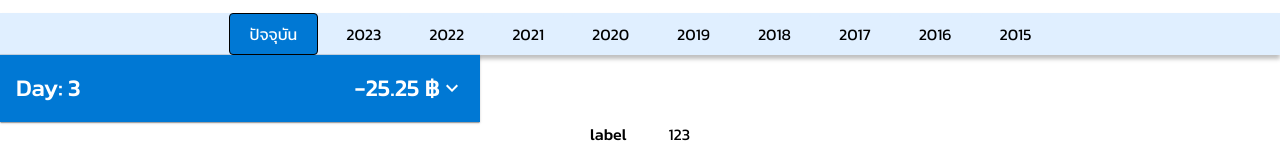
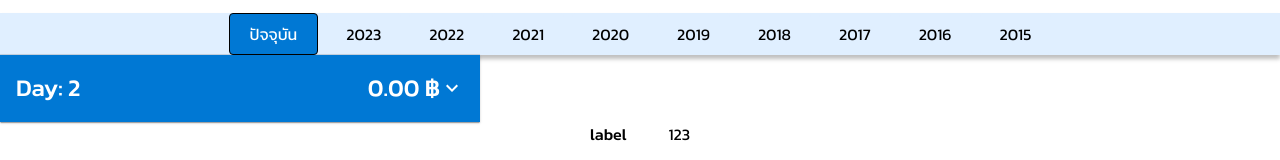
Before and after one commit to NuttaScholar/SmartBiz, a React (Vite) app: page / in a window 1280 px wide. Shown: the part 321-481 px from the top of the page. Built offline with nearby package versions, Linux system fonts and the light colour scheme.

Commit message:
Edit DailyTotalList Component

```diff
--- a/src/component/Molecules/DailyTotalList.tsx
+++ b/src/component/Molecules/DailyTotalList.tsx
@@ -1,59 +1,54 @@
 import React from 'react'
 import Accordion from '@mui/material/Accordion';
+import DailyTotal from './DailyTotal';
+import TransactionDetail, { transactionDetail_t, transactionType_e } from './TransactionDetail';
 
-import DailyTotal from './DailyTotal';
-import TransactionDetail, { transactionProp } from './TransactionDetail';
-
-/* Style */
-
+/**************************************************** */
+//  Style
+/**************************************************** */
 const AccordionBox: React.CSSProperties = {
   maxWidth: "480px",
   minWidth: "300px",
   width: "100%",
 }
 
-/* Style */
-
-/* Props */
-
-export interface DailyMoneyProps {
-  at: Date;
-  transactions: transactionProp[];
+/**************************************************** */
+//  Interface
+/**************************************************** */
+export type DailyTotal_t = {
+  date: Date;
+  transactions?: transactionDetail_t[] | null;
+}
+/**************************************************** */
+//  Interface
+/**************************************************** */
+interface DailyTotalListProps {
+  value: DailyTotal_t;
+  onClick?: (id: number) => void;
 }
 
-interface DailyTotalListProps {
-  value: DailyMoneyProps;
-}
-
-/* Props */
-
+/**************************************************** */
+//  Component
+/**************************************************** */
 const DailyTotalList: React.FC<DailyTotalListProps> = (Props) => {
-  const { transactions, at } = Props.value;
-
-  const totalMoney = transactions.reduce((sum, transaction) => {
-    return transaction.Income ? sum + transaction.money : sum - transaction.money;
+  /* Local Variable */
+  const { transactions, date } = Props.value;
+  const totalMoney = transactions?.reduce((sum, transaction) => {
+    return transaction.type === transactionType_e.income || transaction.type === transactionType_e.lone ? sum + transaction.money : sum - transaction.money;
   }, 0);
-  const dateNumber = at.getDate();
-
-  const transactionSelected = (id: string) => {
-    alert(`Selected transaction at ${id}`);
-  }
-
+  const dateNumber = date.getDate();
+  /* Return */
   return (
     <Accordion
       sx={AccordionBox}
     >
-      <DailyTotal value={{day: dateNumber, money: totalMoney}} />
+      <DailyTotal value={{ day: dateNumber, money: totalMoney || 0 }} />
 
-      {transactions.map((transaction, index) => (
+      {transactions?.map((transaction, index) => (
         <TransactionDetail
           key={index}
-          id={transaction.id}
-          name={transaction.name}
-          money={transaction.money}
-          description={transaction.description}
-          Income={transaction.Income}
-          onClick={transactionSelected}
+          value={transaction}
+          onClick={Props.onClick}
         />
       ))}
     </Accordion>
--- a/src/component/Molecules/TransactionDetail.tsx
+++ b/src/component/Molecules/TransactionDetail.tsx
@@ -1,19 +1,19 @@
 import React, { useState } from 'react'
 import AccordionDetails from '@mui/material/AccordionDetails';
+import Text_Money from '../Atoms/Text_Money';
+import { Box, SxProps, Theme, Typography } from '@mui/material';
 
 /**************************************************** */
 //  Style
 /**************************************************** */
-const container: React.CSSProperties = {
+const container: SxProps<Theme> = {
   border: "1px solid",
   padding: "8px 16px 16px 16px",
+  cursor: "pointer",
+  "&:hover": {
+    bgcolor: "grey.200"
+  }
 };
-
-const elementHover: React.CSSProperties = {
-  ...container,
-  cursor: "pointer",
-  background: "#E8E8E8"
-}
 
 const title: React.CSSProperties = {
   display: "flex",
@@ -39,59 +39,59 @@ const detailp: React.CSSProperties = {
 /**************************************************** */
 //  Typedef
 /**************************************************** */
-
+export enum transactionType_e {
+  income,
+  expenses,
+  lone,
+  lend,
+}
+export type transactionDetail_t = {
+  id: number;
+  topic: string;
+  type: transactionType_e;
+  money: number;
+  description?: string | null;
+}
 /**************************************************** */
 //  Interface
 /**************************************************** */
-export interface transactionProp {
-  id: string;
-  money: number;
-  Income: boolean;
-  name: string|null;
-  description: string|null;
-  onClick?: (id: string) => void;
+interface transactionProp {
+  value: transactionDetail_t;
+  onClick?: (id: number) => void;
 }
 
 /**************************************************** */
 //  Component
 /**************************************************** */
 const TransactionDetail: React.FC<transactionProp> = (Props) => {
-  const [hover, setHover] = useState(false);
-
-  const formatMoney = (amount: number) => {
-    return new Intl.NumberFormat('en-US', { minimumFractionDigits: 2, maximumFractionDigits: 2 }).format(amount);
+  const titleStyle: React.CSSProperties = {
+    ...titlep,
+    color: Props.value.type === transactionType_e.income || Props.value.type === transactionType_e.lone ? "green" : "red"
   };
 
-  const titleStyle: React.CSSProperties = {
-    ...titlep,
-    color: Props.Income ? "green" : "red"
-  };
-
+  let amount = Props.value.money;
+  if (Props.value.type === transactionType_e.expenses || Props.value.type === transactionType_e.lend) {
+    amount *= -1;
+  }
   return (
     <AccordionDetails
       sx={{
         padding: "0"
       }}
-      onMouseEnter={() => setHover(true)}
-      onMouseLeave={() => setHover(false)}
     >
-      <div
-        style={hover ? elementHover : container}
-        onClick={() => Props.onClick?.(Props.id)}
+      <Box
+        sx={container}
+        onClick={() => Props.onClick?.(Props.value.id)}
       >
-        <div style={title}>
-          <p style={titlep}>{Props.name}</p>
-          <p style={titleStyle}>{Props.Income === true ? (
-            <>+</>
-          ):(
-            <>-</>
-          )} {formatMoney(Props.money)}</p>
-        </div>
+        <Box sx={title}>
+          <Typography sx={titlep}>{Props.value.topic}</Typography>
+          <Text_Money value={amount} sx={titleStyle} />
+        </Box>
 
-        <div style={detail}>
-          <p style={detailp}>{Props.description}</p>
-        </div>
-      </div>
+        <Box style={detail}>
+          <Typography sx={detailp}>{Props.value.description}</Typography>
+        </Box>
+      </Box>
     </AccordionDetails>
   )
 }
--- a/src/component/test.tsx
+++ b/src/component/test.tsx
@@ -36,7 +36,7 @@ function ResponsiveAppBar() {
     <>
       <AppBar_c role="admin" page={page} onClick={(page)=>setPage(page)}/>
       <YearSelector year={year} onChange={handleOnChange}/>
-      <DailyTotalList value={DailyMoneyList[0]}/>
+      <DailyTotalList value={DailyMoneyList[1]} onClick={(id)=>{alert(`id: ${id}`)}}/>
     </>
   );
 }
--- a/src/dataSet/DataMoney.tsx
+++ b/src/dataSet/DataMoney.tsx
@@ -1,4 +1,5 @@
-import { DailyMoneyProps } from "../component/Molecules/DailyTotalList";
+import { DailyTotal_t } from "../component/Molecules/DailyTotalList";
+import { transactionType_e } from "../component/Molecules/TransactionDetail";
 
 interface moneyPerMonth {
     income: GLfloat;
@@ -24,63 +25,55 @@ export const moneyPerMonthData: moneyPerMonth[] = [
     },
 ];
 
-export const DailyMoneyList: DailyMoneyProps[] = [
+export const DailyMoneyList: DailyTotal_t[] = [
     {
-        at: new Date(2024, 7, 3),
+        date: new Date(2024, 7, 3),
         transactions: [
             {
-                id: "7324_0001",
+                id: 1,
                 money: 200.50,
-                Income: true,
-                name: "Part time",
+                type: transactionType_e.income,
+                topic: "Part time",
                 description: null,
             },
             {
-                id: "7324_0002",
+                id: 2,
                 money: 100.00,
-                Income: false,
-                name: "Eating",
+                type: transactionType_e.expenses,
+                topic: "Eating",
                 description: "Buying drinks and food dinner.",
             },
             {
-                id: "7324_0003",
+                id: 3,
                 money: 125.75,
-                Income: false,
-                name: "Hobby",
+                type: transactionType_e.expenses,
+                topic: "Hobby",
                 description: "Buying toys.",
             }
         ]
     },
     {
-        at: new Date(2024, 8, 2),
+        date: new Date(2024, 8, 2),
         transactions: [
             {
-                id: "8224_0001",
-                money: 400.00,
-                Income: true,
-                name: "Part time",
+                id: 4,
+                money: 200.50,
+                type: transactionType_e.lone,
+                topic: "ยืมเงิน",
                 description: null,
             },
             {
-                id: "8224_0001",
-                money: 150.00,
-                Income: false,
-                name: "Eating",
-                description: "Buying drinks and food dinner.",
-            }
+                id: 4,
+                money: 200.50,
+                type: transactionType_e.lend,
+                topic: "ให้ยืมเงิน",
+                description: null,
+            },
         ]
     },
     {
-        at: new Date(2024, 10, 1),
-        transactions: [
-            {
-                id: "10124_0001",
-                money: 10000.50,
-                Income: true,
-                name: "Income month",
-                description: null,
-            }
-        ]
+        date: new Date(2024, 10, 1),
+        transactions: null
     },
 
 ];
```
